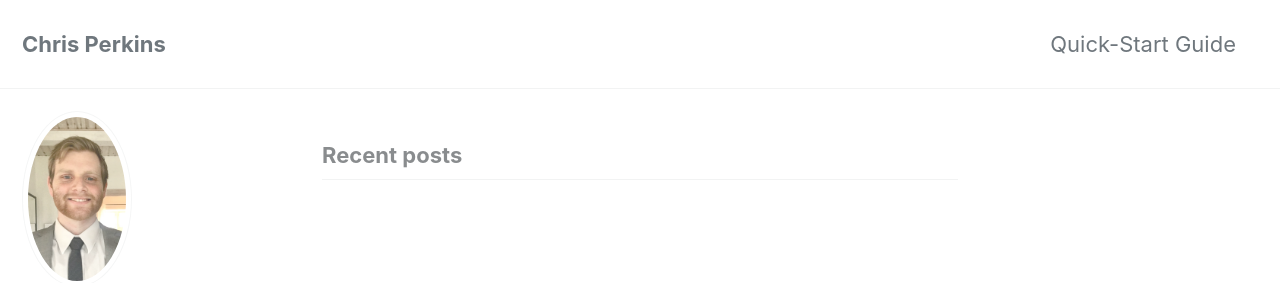
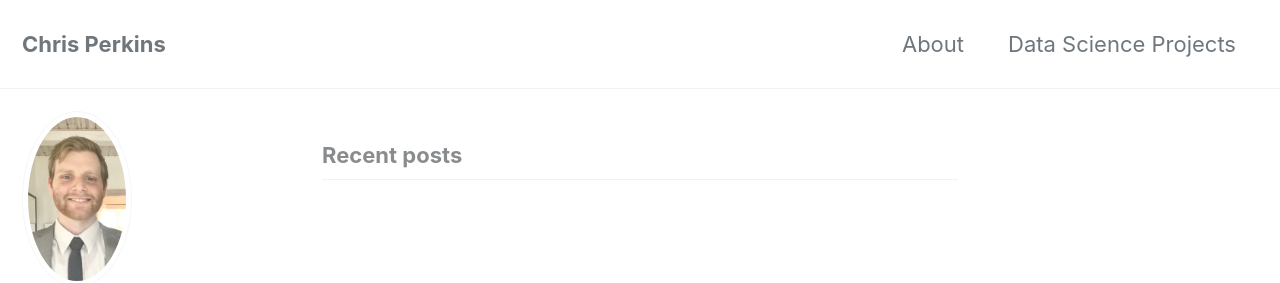
Before and after one commit to CBrucePerkins/CBrucePerkins.github.io, a Jekyll site: the page built from index.html, in a window 1280 px wide and 900 px high. Shown: the top 283 px of the window. Built offline with Jekyll 4.4.1, drawn with Linux system fonts in a browser that asks for light colours; cached includes are drawn as plain includes; nearby versions of some CDN libraries; the list of posts is cut into pages by our own code.

Commit message:
Config commit

```diff
--- a/_data/navigation.yml
+++ b/_data/navigation.yml
@@ -1,7 +1,9 @@
 # main links
 main:
-  - title: "Quick-Start Guide"
-    url: https://mmistakes.github.io/minimal-mistakes/docs/quick-start-guide/
+  - title: "About"
+    url: /about/
+  - title: "Data Science Projects"
+    url: /Projects/
   # - title: "About"
   #   url: https://mmistakes.github.io/minimal-mistakes/about/
   # - title: "Sample Posts"
```
